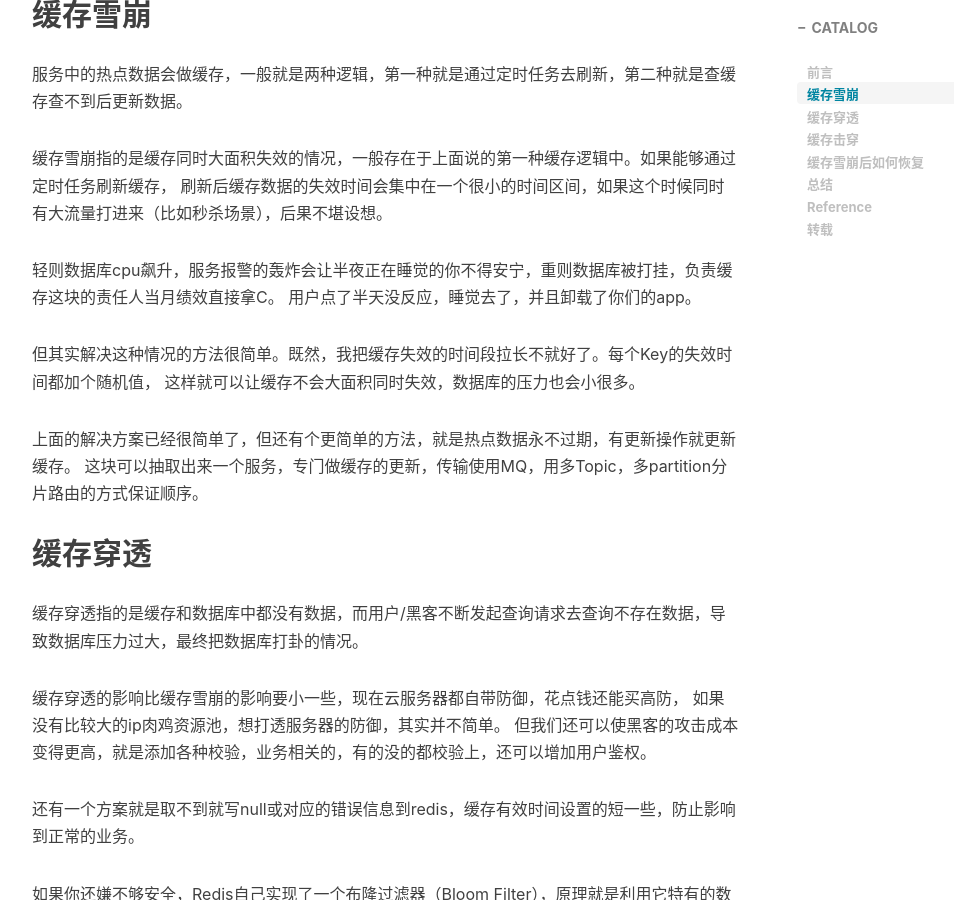
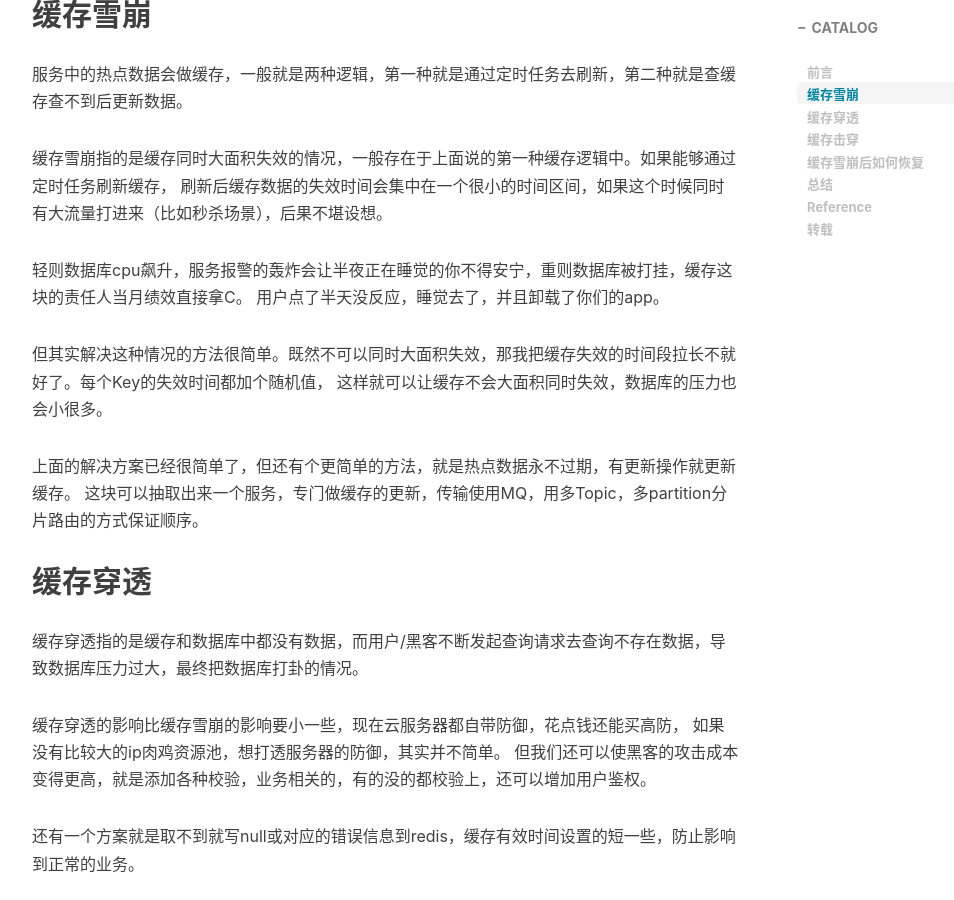
Before and after one commit to MistRay/mistray.github.io, a Jekyll site: the page built from _posts/2020-06-17-Redis缓存雪崩,击穿,穿透.md, in a window 1280 px wide and 900 px high, scrolled down 749 px. Shown: the whole window, without its empty margins (233-1187 px from the left). Built offline with Jekyll 4.4.1, drawn with Linux system fonts in a browser that asks for light colours; nearby versions of some CDN libraries; comment, search, counter and statistics services are not loaded.

Commit message:
fix 语句流畅度

```diff
--- a/_posts/2020-06-17-Redis缓存雪崩,击穿,穿透.md
+++ b/_posts/2020-06-17-Redis缓存雪崩,击穿,穿透.md
@@ -23,10 +23,10 @@
 缓存雪崩指的是缓存同时大面积失效的情况，一般存在于上面说的第一种缓存逻辑中。如果能够通过定时任务刷新缓存，
 刷新后缓存数据的失效时间会集中在一个很小的时间区间，如果这个时候同时有大流量打进来（比如秒杀场景），后果不堪设想。
 
-轻则数据库cpu飙升，服务报警的轰炸会让半夜正在睡觉的你不得安宁，重则数据库被打挂，负责缓存这块的责任人当月绩效直接拿C。
+轻则数据库cpu飙升，服务报警的轰炸会让半夜正在睡觉的你不得安宁，重则数据库被打挂，缓存这块的责任人当月绩效直接拿C。
 用户点了半天没反应，睡觉去了，并且卸载了你们的app。
 
-但其实解决这种情况的方法很简单。既然，我把缓存失效的时间段拉长不就好了。每个Key的失效时间都加个随机值，
+但其实解决这种情况的方法很简单。既然不可以同时大面积失效，那我把缓存失效的时间段拉长不就好了。每个Key的失效时间都加个随机值，
 这样就可以让缓存不会大面积同时失效，数据库的压力也会小很多。
 
 上面的解决方案已经很简单了，但还有个更简单的方法，就是热点数据永不过期，有更新操作就更新缓存。
```
